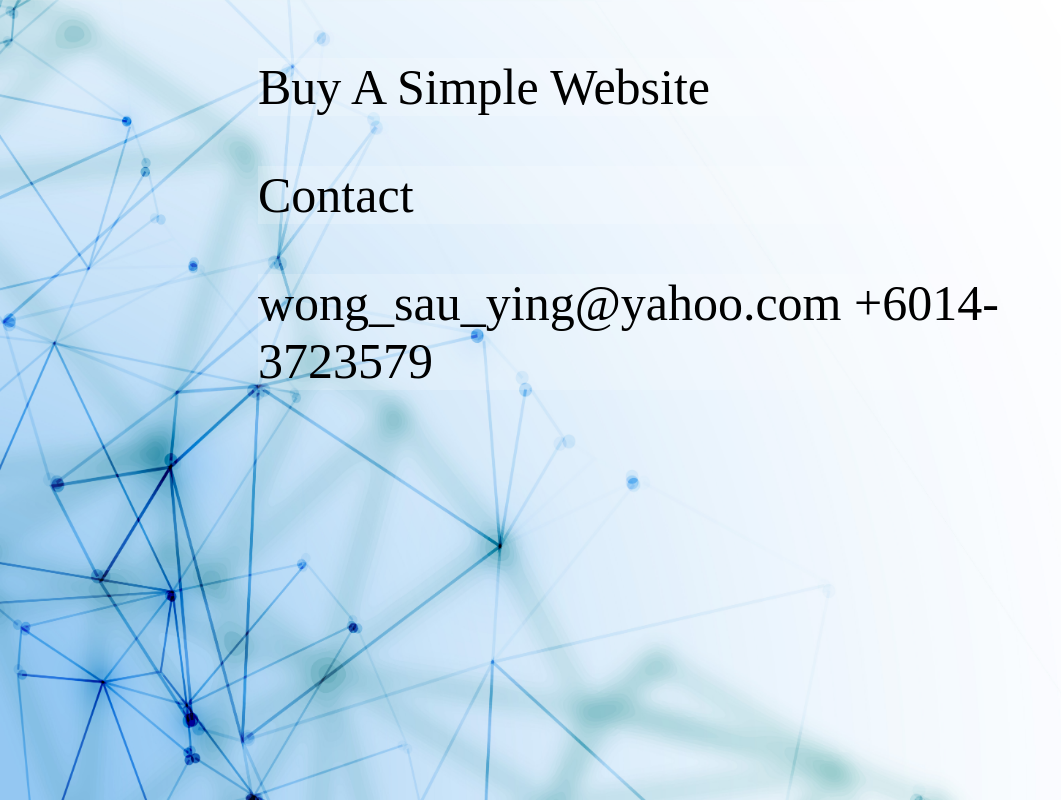
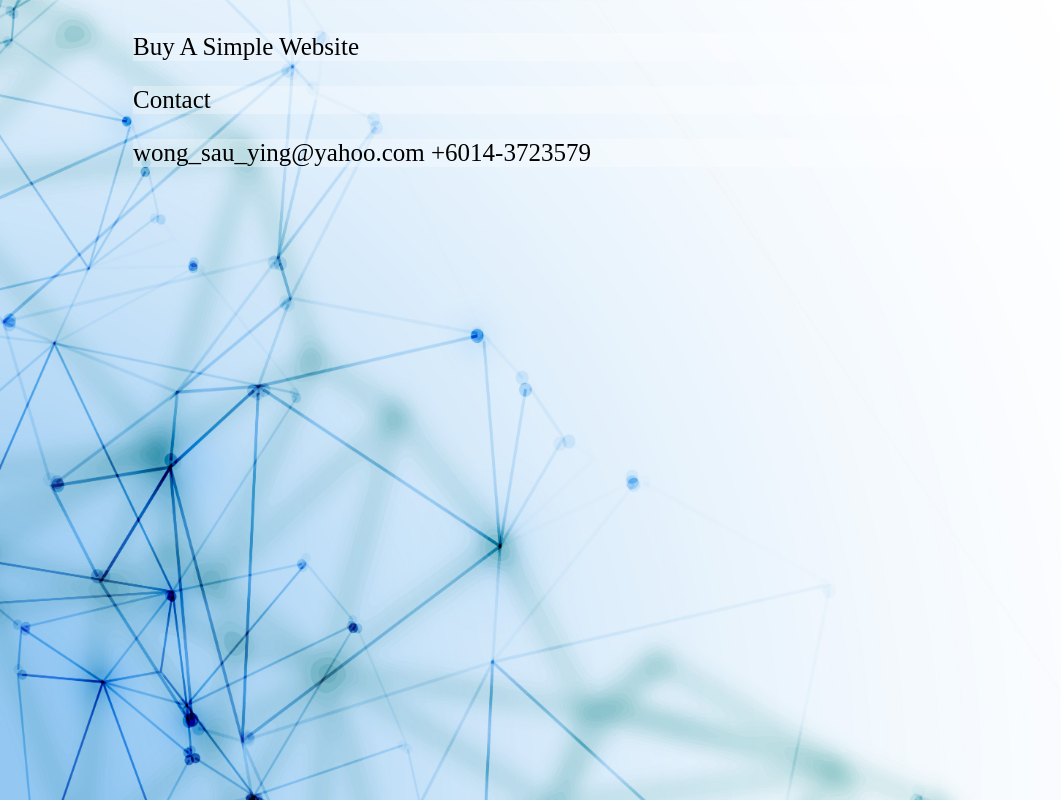
Before and after one commit to FREFLOSTYLES/website, a plain HTML site: page index.html in a window 1280 px wide. Shown: the whole page, without its empty margins (0-1061 px from the left). Drawn offline with Linux system fonts and the light colour scheme.

Commit message:
Update index.html

```diff
--- a/index.html
+++ b/index.html
@@ -9,13 +9,13 @@ body {
   background-size: 100% 100%;
 }
 p {
-  font-size: 50px;
+  font-size: 25px;
   color: black;
-  background-color:rgba(255,255,255,0.2);
+  background-color:rgba(255,255,255,0.3);
   align-items: center;
   justify-content: center;
-  margin-left: 250px;
-  margin-right: 250px;
+  margin-left: 125px;
+  margin-right: 125px;
 }
 div {
   display:flex;
```
